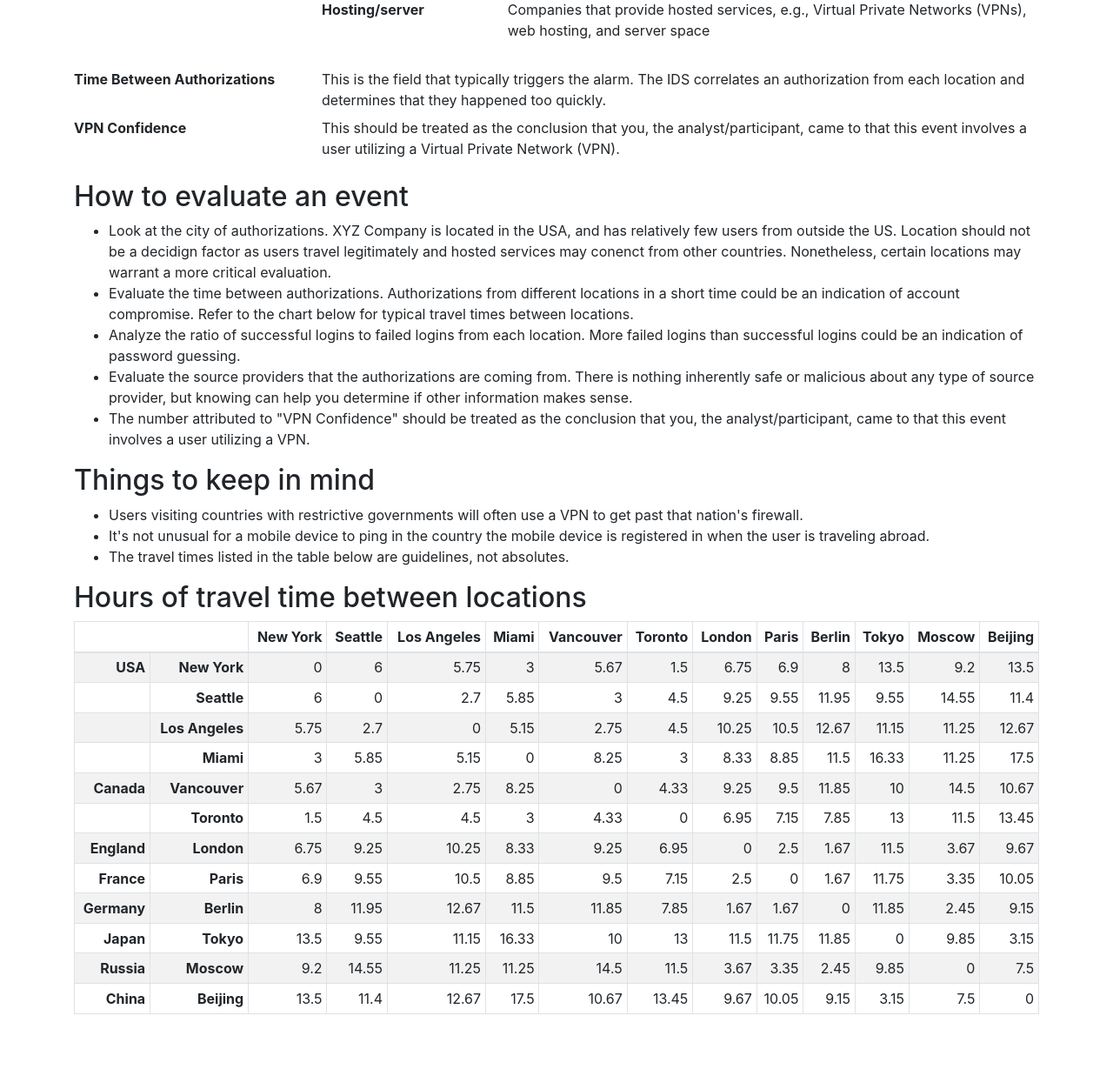
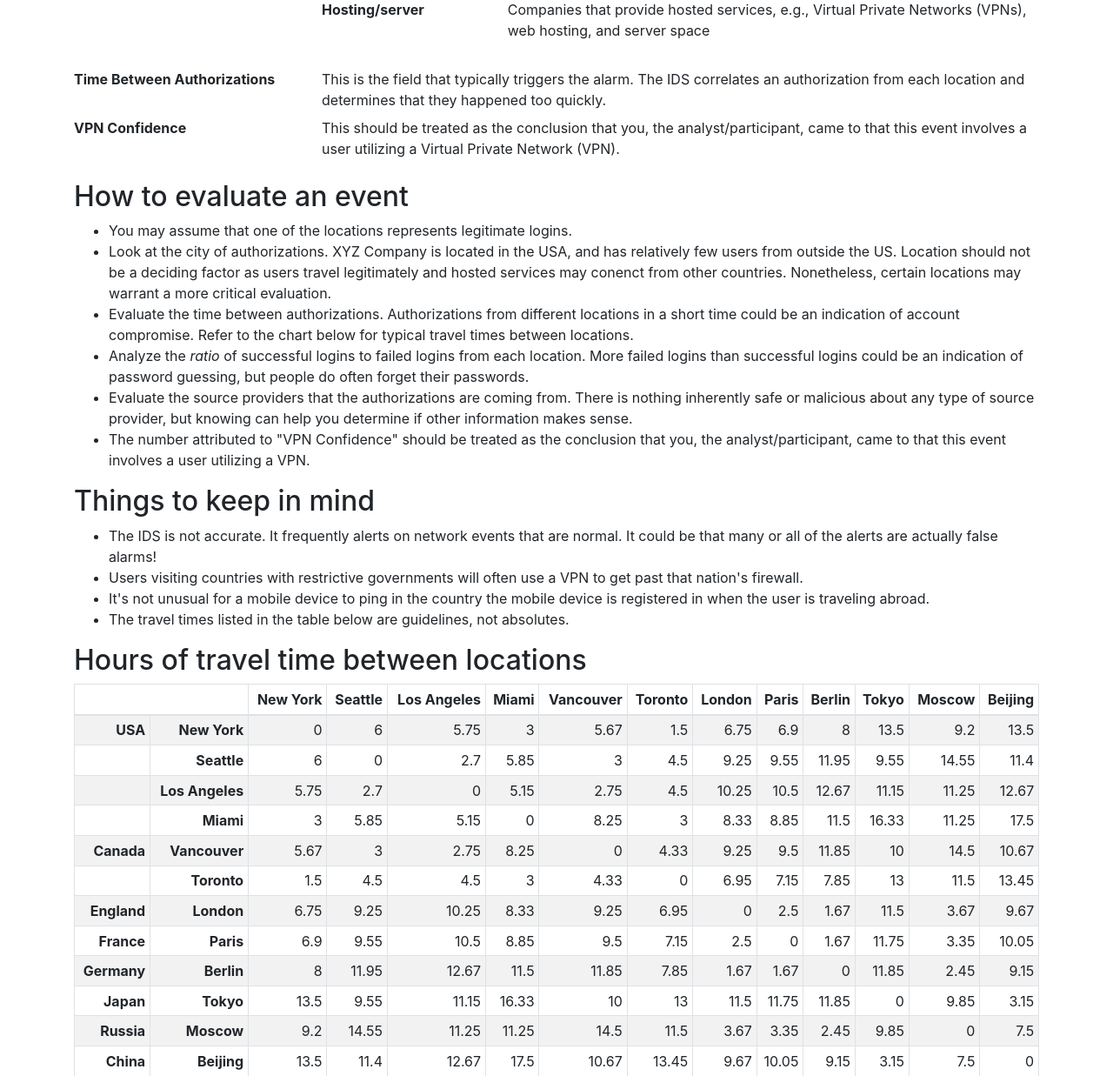
Before and after one commit to uncw-hfcs/ids-simulator, a Flask app: page /reference in a window 1280 px wide. Shown: the part 1020-2257 px from the top of the page at 87% size. Before the commit the page ends 2186 px from the top, so only its background shows below. Run offline with Flask 2, Linux system fonts and the light colour scheme; some libraries are stand-ins or nearby versions.

Commit message:
Minor playbook changes based on feedback.

```diff
--- a/templates/reference.html
+++ b/templates/reference.html
@@ -78,15 +78,16 @@ Security Playbook
 </dl>
 <h2>How to evaluate an event</h2>
 <ul>
+  <li>You may assume that one of the locations represents legitimate logins.</li>
   <li>Look at the city of authorizations. XYZ Company is located in the USA, and has relatively few users from outside
-    the US. Location should not be a decidign factor as users travel legitimately and hosted services may conenct from
+    the US. Location should not be a deciding factor as users travel legitimately and hosted services may conenct from
     other countries. Nonetheless, certain locations may warrant a more critical evaluation.</li>
   <li>Evaluate the time between authorizations. Authorizations from different locations in a short time could be an
     indication of account compromise.
     Refer to the chart below for typical travel times between locations.</li>
-  <li>Analyze the ratio of successful logins to failed logins from each location. More failed logins than successful
-    logins could be an indication of
-    password guessing.
+  <li>Analyze the <em>ratio</em> of successful logins to failed logins from each location. More failed logins than
+    successful
+    logins could be an indication of password guessing, but people do often forget their passwords.
   </li>
   <li>Evaluate the source providers that the authorizations are coming from. There is
     nothing inherently safe or malicious about
@@ -100,6 +101,7 @@ Security Playbook
 </ul>
 <h2>Things to keep in mind</h2>
 <ul>
+  <li>The IDS is not accurate. It frequently alerts on network events that are normal. It could be that many or all of the alerts are actually false alarms!</li>
   <li>Users visiting countries with restrictive governments will often use a VPN to get past that nation's firewall.
   </li>
   <li>It's not unusual for a mobile device to ping in the country the mobile device is registered in when the user is
```
